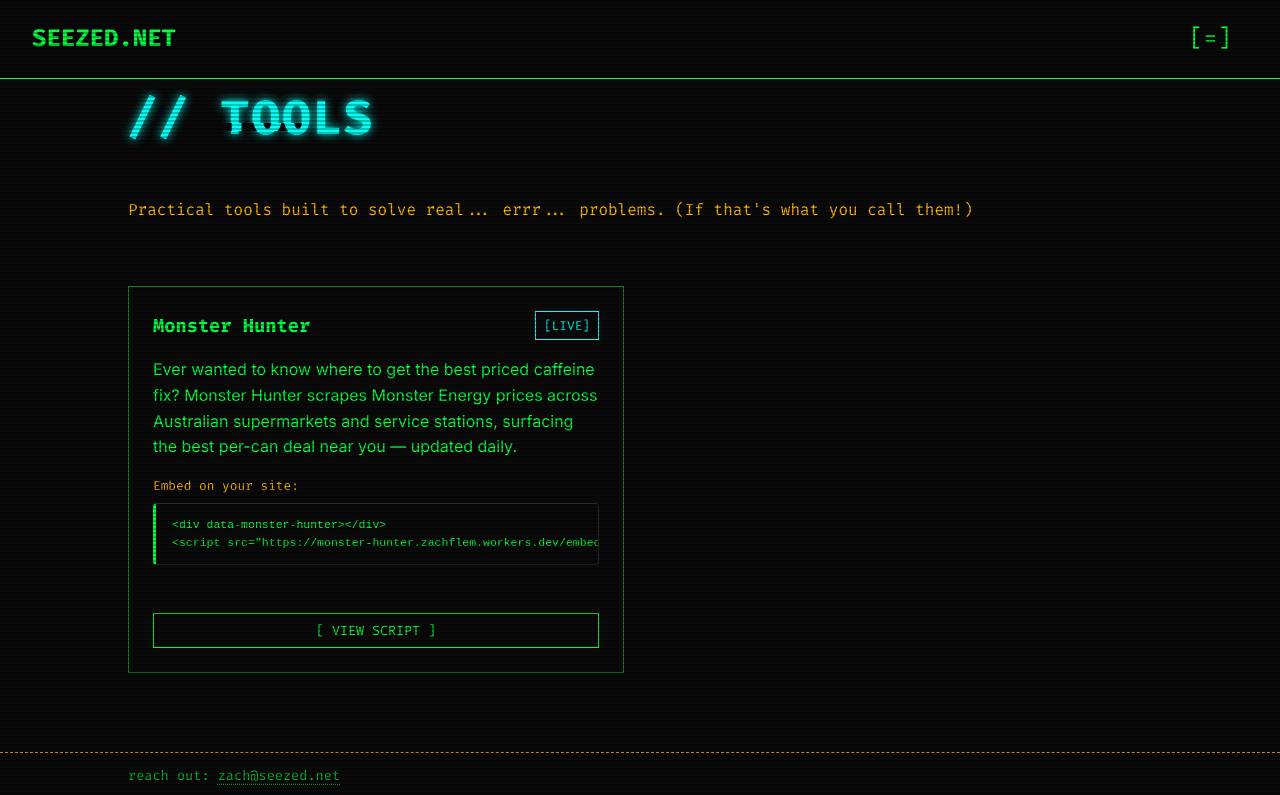
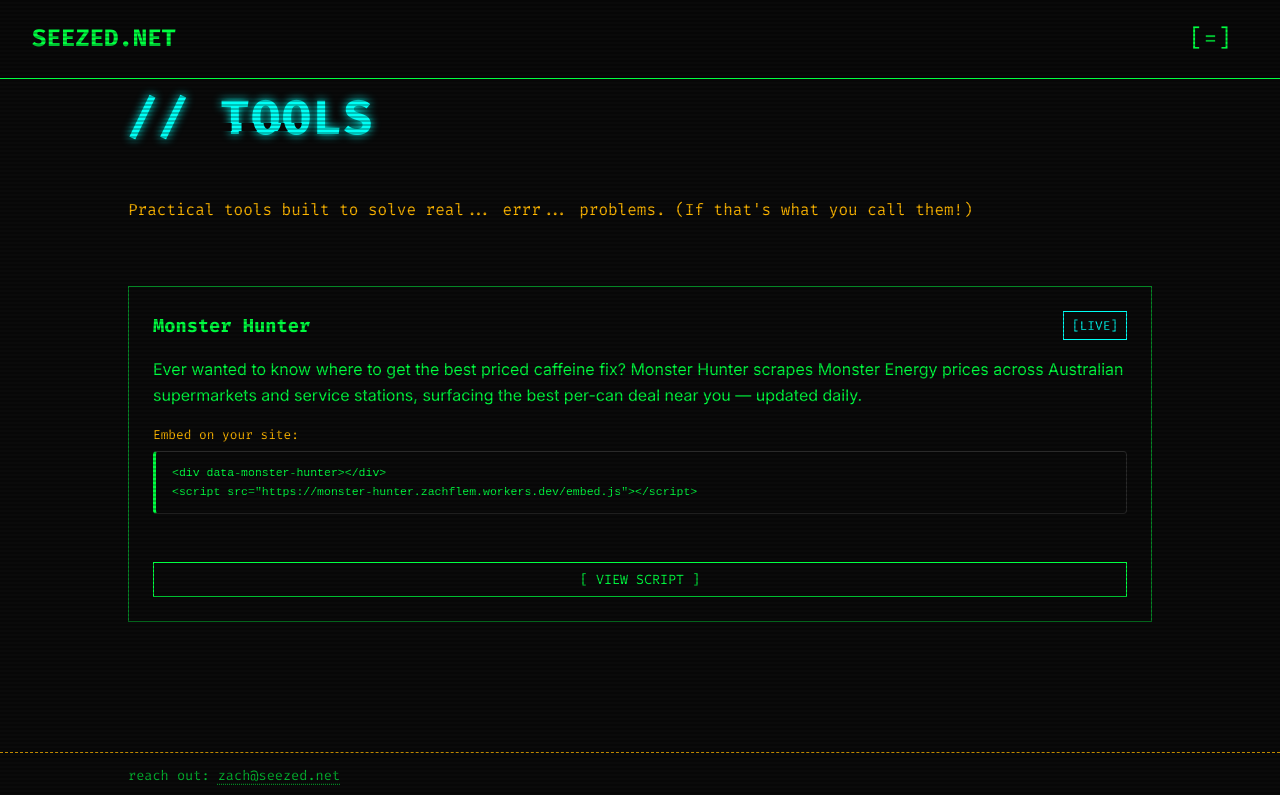
Before and after one commit to zachflem/seezed-remix, a React (Vite) app: page /tools in a window 1280 px wide. Shown: the part 48-843 px from the top of the page. Built offline with nearby package versions, Linux system fonts and the light colour scheme.

Commit message:
added honster hunter script to tool card

```diff
--- a/src/pages/Tools.jsx
+++ b/src/pages/Tools.jsx
@@ -36,11 +36,12 @@
               <button>[ VIEW SCRIPT ]</button>
             </a>
           </div>
+          {/* Monster Hunter*/}
+          <div data-monster-hunter></div>
+          <script src="https://monster-hunter.zachflem.workers.dev/embed.js"></script>
+
         </TerminalCard>
 
-        {/* Monster Hunter*/}
-        <div data-monster-hunter></div>
-        <script src="https://monster-hunter.zachflem.workers.dev/embed.js"></script>
 
       </div>
     </div>
```
